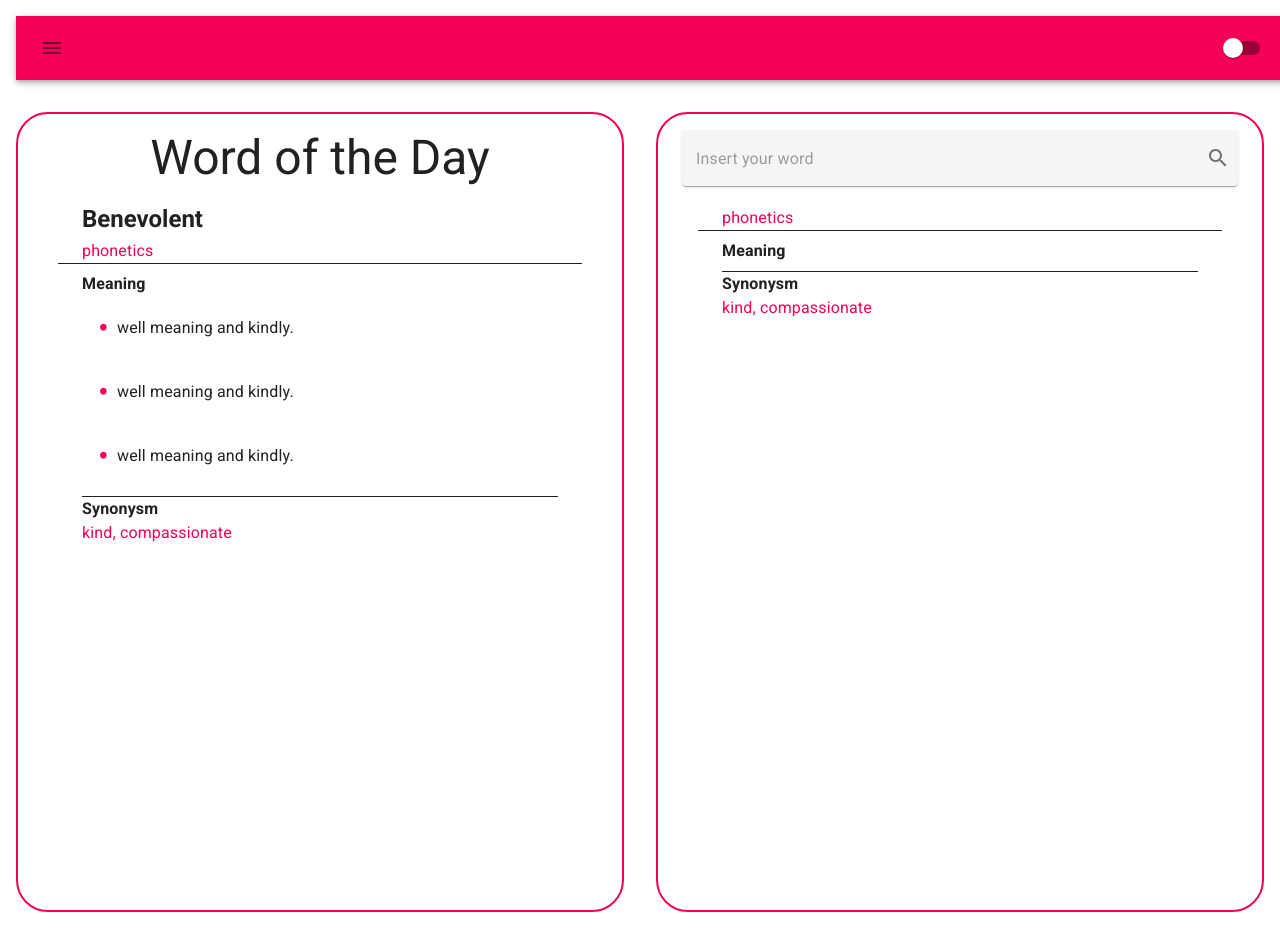
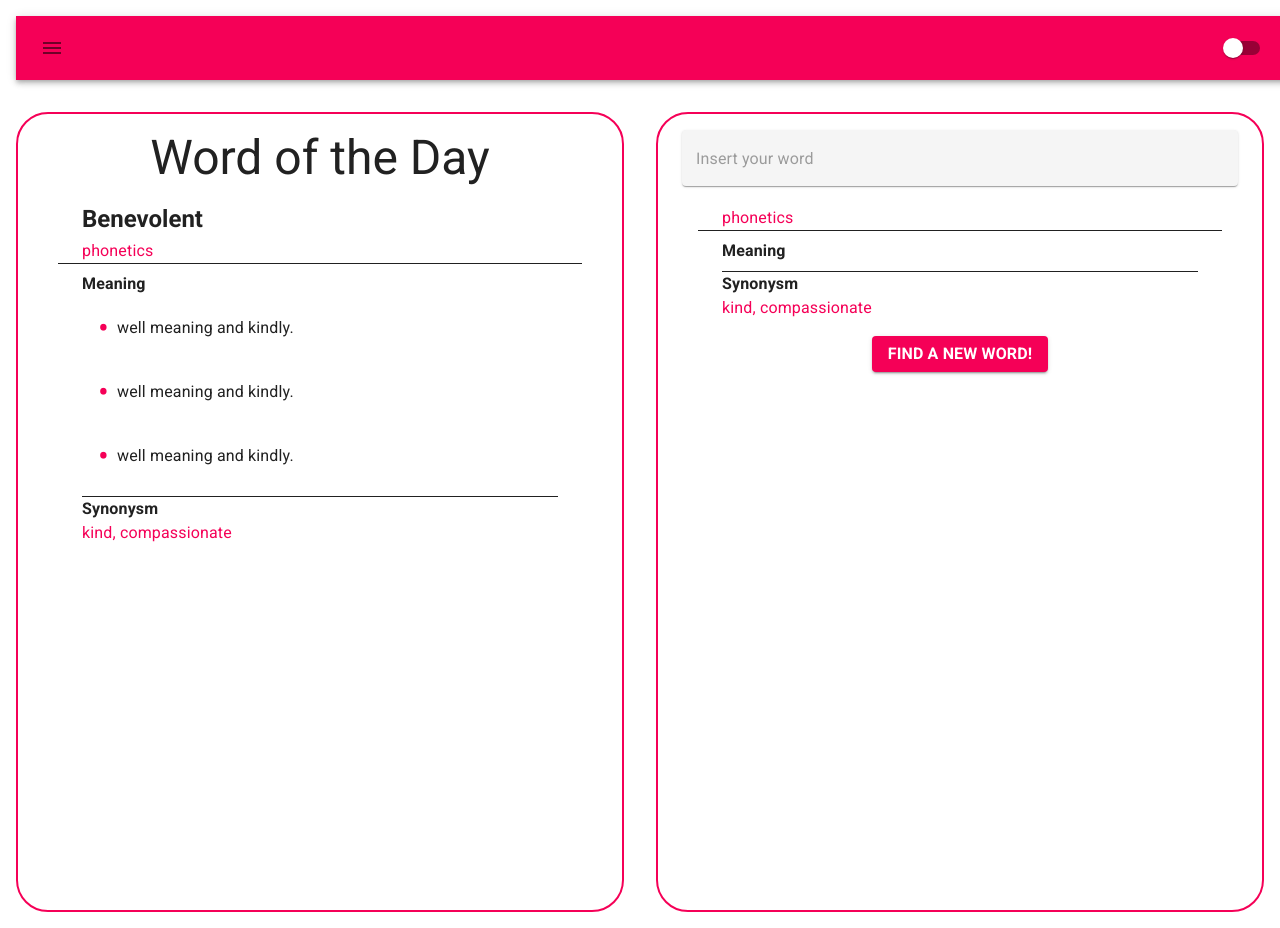
Before and after one commit to Alfredocgn/Dictionary-App, a React (Vite) app in the folder Dictionary-client/client/: page / in a window 1280 px wide. Built offline with nearby package versions, Linux system fonts and the light colour scheme.

Commit message:
back configuration

```diff
--- a/Dictionary-client/client/src/components/Card/SearchCard.tsx
+++ b/Dictionary-client/client/src/components/Card/SearchCard.tsx
@@ -1,4 +1,4 @@
-import {Box,Container,List,ListItem,ListItemText} from '@mui/material';
+import {Box,Button,Container,List,ListItem,ListItemText} from '@mui/material';
 import CardContent from '@mui/material/CardContent';
 import Typography from '@mui/material/Typography';
 
@@ -11,7 +11,7 @@ type SearchCardProps = {
   definitions: Definition []
 }
 
-export default function SearchCard({searchWord,definitions}:SearchCardProps) {
+export default function SearchCard({searchWord,definitions,handleResetSearch}:SearchCardProps) {
   return (
 
 
@@ -48,6 +48,11 @@ export default function SearchCard({searchWord,definitions}:SearchCardProps) {
                     </Typography>
                 </Container>
             </CardContent>
+            <Button onClick={handleResetSearch} variant='contained' color='secondary'>
+              <Typography sx={{fontWeight:'bold'}}>
+              Find a new Word!
+              </Typography>
+              </Button>
     </Box>
 
 
--- a/Dictionary-client/client/src/components/Layout/Layout.tsx
+++ b/Dictionary-client/client/src/components/Layout/Layout.tsx
@@ -5,14 +5,23 @@ import { SearchBar } from "../SearchBar/SearchBar"
 import SearchCard from "../Card/SearchCard"
 import DayWordCard from "../DayWordCard/DayWordCard"
 
+interface  SearchResult {
+    word: string;
+    definitions: {def:string}[];
+}
+
 
 const Layout = ({toggleTheme, isDarkMode} : {toggleTheme: () => void, isDarkMode : boolean}) => {
 const [searchWord,setSearchWord]=useState('')
-const [definitions,setDefinitions] = useState([])
+const [definitions,setDefinitions] = useState<{def:string}[]>([])
 
-const handleSearch=(searchResult) =>{
+const handleSearch=(searchResult : SearchResult) =>{
 setSearchWord(searchResult.word)
 setDefinitions(searchResult.definitions)
+}
+const handleResetSearch = () => {
+    setSearchWord('')
+    setDefinitions([])
 }
 
 return (
@@ -24,7 +33,7 @@ return (
             </Container>
             <Container sx={{flexGrow:1,margin:'1rem',height:'100vh',border:`0.15rem solid ${isDarkMode ? '#f50057' : '#f50057'}`,borderRadius:'2rem'}}>
                 <SearchBar onSearch={handleSearch}/>
-                <SearchCard searchWord={searchWord} definitions={definitions}/>
+                <SearchCard searchWord={searchWord} definitions={definitions} handleResetSearch={handleResetSearch}/>
             </Container>
         </Box>
 
--- a/Dictionary-client/client/src/components/SearchBar/SearchBar.tsx
+++ b/Dictionary-client/client/src/components/SearchBar/SearchBar.tsx
@@ -1,9 +1,9 @@
-import { Paper,TextField,IconButton,Box,Typography } from '@mui/material'
+import { Paper,TextField,IconButton,Box } from '@mui/material'
 import {useState} from 'react'
 import SearchIcon from '@mui/icons-material/Search';
 import ClearIcon from '@mui/icons-material/Clear';
 
-type Definition = {word:string,def:string}[]
+type Definition = {word:string;def:string}[]
 type Props = {
   onSearch: (data:{word:string,definitions:Definition}) => void
 }
@@ -11,8 +11,8 @@ type Props = {
 export const SearchBar = ({onSearch}:Props) => {
   const [word,setWord] = useState<string>('')
   const [definitions,setDefinitions]=useState<Definition>([])
-  const[searchWord,setSearchWord] =useState<string>('')
   const showClearButton = word.length>0
+  console.log(definitions)
   const handleChange = (e : React.ChangeEvent<HTMLInputElement>) =>{
     setWord(e.target.value)
   }
@@ -25,8 +25,9 @@ export const SearchBar = ({onSearch}:Props) => {
     fetch(`http://localhost:3001?word=${word}`)
     .then(response => response.json())
     .then(data => {
+      console.log(data)
       onSearch({word:word,definitions:data})
-      console.log(onSearch)
+      // console.log(onSearch)
     })
     .catch(error => {
       console.log(error)
@@ -45,9 +46,11 @@ export const SearchBar = ({onSearch}:Props) => {
           <IconButton onClick={handleClearClick} type='button' aria-label='search'>
             <ClearIcon/>
           </IconButton>}
+          {word &&
           <IconButton onClick={handleSearch}>
             <SearchIcon/>
           </IconButton>
+          }
       </Paper>
     </Box>
 
```
Also changed, not shown: 1 other file (tests, documents, lock files or other folders).
